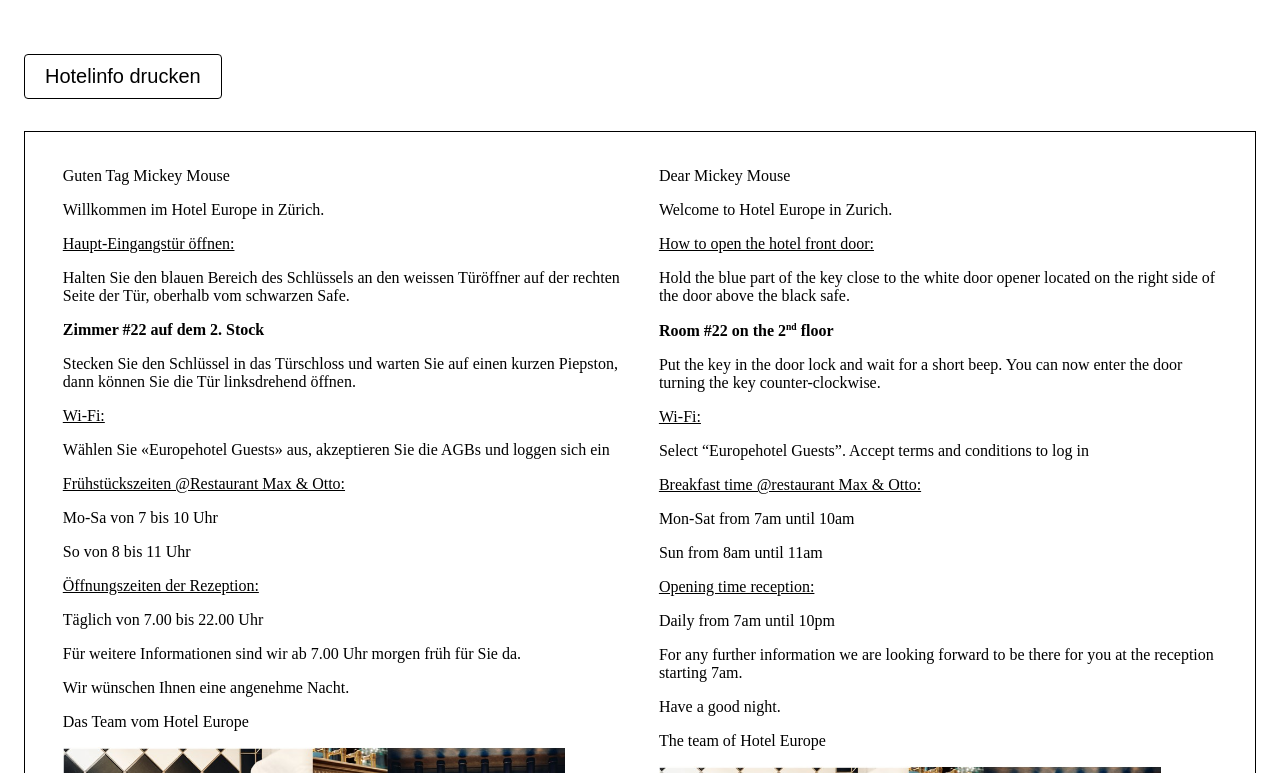
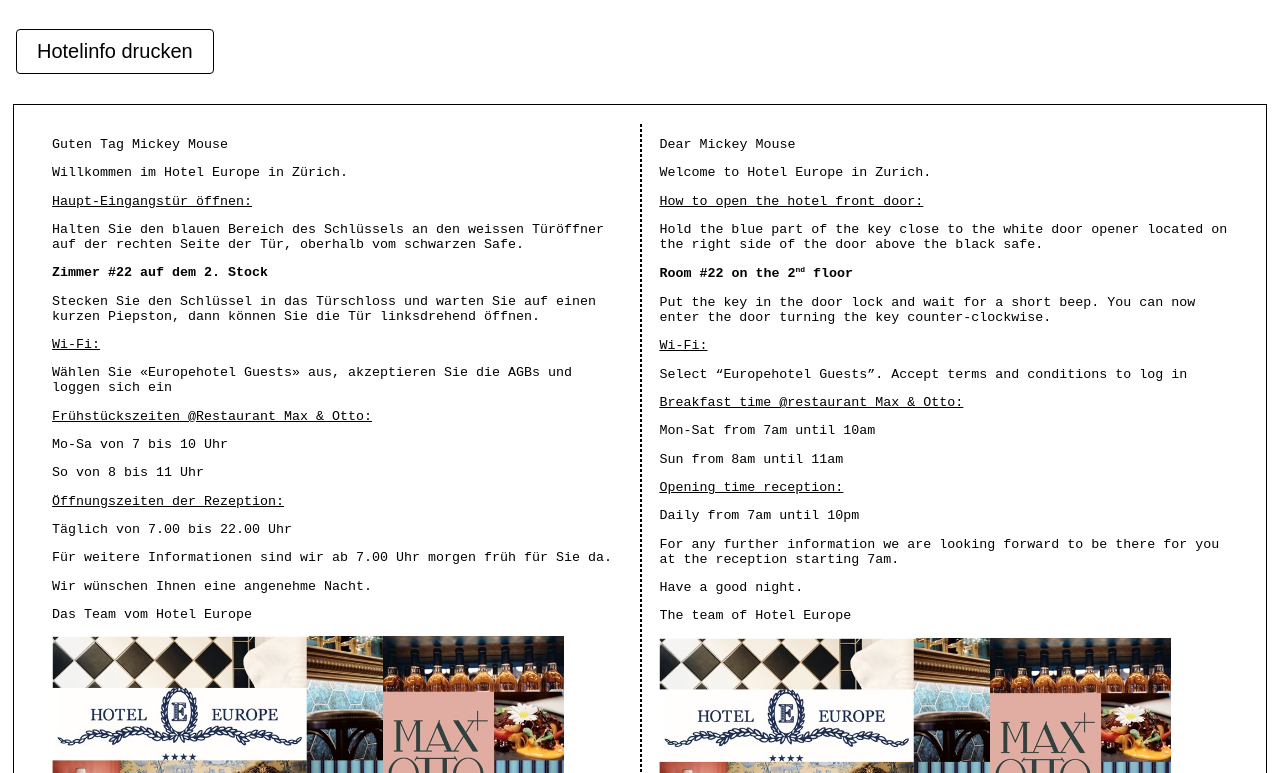
Before and after one commit to melusc/late-checkin-printout, a SvelteKit app: page / in a window 1280 px wide. Shown: the part 887-1660 px from the top of the page. Built offline with nearby package versions, Linux system fonts and the light colour scheme.

Commit message:
Improve styling, add showLang to info

```diff
--- a/src/routes/+page.svelte
+++ b/src/routes/+page.svelte
@@ -2,6 +2,7 @@
 	import EnvelopePageExport from './envelope/page-export.svelte';
 	import InfoPageExport from './info/page-export.svelte';
 	import Input from './input.svelte';
+	import '../app.css';
 
 	let gender: 'm' | 'f' | 'd' = 'd';
 	let room = 22;
@@ -9,18 +10,19 @@
 	let surname = 'Mouse';
 	let showEnglish = true;
 	let showGerman = true;
+	$: envelopeName = `${name.at(0)}. ${surname}`;
 
-	function printPage(name: string) {
-		const url = new URL(`/${name}`, location.href);
+	function printPage(path: string) {
+		const url = new URL(path, location.href);
 		const sp = url.searchParams;
 		sp.set('gender', gender);
 		sp.set('room', String(room));
 		sp.set('name', name);
 		sp.set('surname', surname);
-		sp.set('showEnglish', String	(showEnglish));
+		sp.set('showEnglish', String(showEnglish));
 		sp.set('showGerman', String(showGerman));
 		const printWindow = open(
-			`/${name}`,
+			url.href,
 			'',
 			'left=0,top=0,toolbar=0,scrollbars=0,status=0',
 		)!;
@@ -54,9 +56,9 @@
 />
 
 <button on:click={printEnvelope}>Umschlag drucken</button>
-<EnvelopePageExport {name} {room} {showEnglish} {showGerman} />
+<EnvelopePageExport name={envelopeName} {room} {showEnglish} {showGerman} />
 <button on:click={printInfo}>Hotelinfo drucken</button>
-<InfoPageExport {name} {room} {gender} {surname} />
+<InfoPageExport {name} {room} {gender} {surname} {showEnglish} {showGerman} />
 
 <style>
 	button {
@@ -65,12 +67,13 @@
 		outline: none;
 		border: 1px solid black;
 		padding: 0.5em 1em;
-		margin: .8em;
+		margin: 0.8em;
 		border-radius: 0.2em;
 		margin-top: 2em;
 	}
 
-	button:active, button:focus {
+	button:active,
+	button:focus {
 		outline: 2px dotted black;
 	}
 </style>
--- a/src/routes/envelope/page-export.svelte
+++ b/src/routes/envelope/page-export.svelte
@@ -84,7 +84,6 @@
 	.name {
 		font-size: 35pt;
 		margin-bottom: 1cm;
-		white-space: pre;
 	}
 
 	.room-row {
--- a/src/routes/info/+page.svelte
+++ b/src/routes/info/+page.svelte
@@ -3,7 +3,7 @@
 	import './app.css';
 	import {data} from '$lib/url-data';
 
-	const {gender, room, name, surname} = data;
+	const {gender, room, name, surname, showGerman, showEnglish} = data;
 </script>
 
-<PageExport {gender} {room} {name} {surname} />
+<PageExport {gender} {room} {name} {surname} {showGerman} {showEnglish} />
--- a/src/routes/info/page-english.svelte
+++ b/src/routes/info/page-english.svelte
@@ -8,7 +8,7 @@
 	export let gender: 'm' | 'f' | 'd';
 </script>
 
-<div class="half-page">
+<div>
 	{#if gender === 'd'}
 		<p>Dear {name} {surname}</p>
 	{:else if gender === 'm'}
@@ -56,14 +56,4 @@
 	.bold {
 		font-weight: bold;
 	}
-
-	.half-page {
-		padding-left: 0.5cm;
-	}
-
-	@media print {
-		.half-page {
-			border-left: 1px dotted black;
-		}
-	}
 </style>
--- a/src/routes/info/page-export.svelte
+++ b/src/routes/info/page-export.svelte
@@ -6,17 +6,27 @@
 	export let surname: string;
 	export let room: number;
 	export let gender: 'f' | 'm' | 'd';
+	export let showGerman: boolean;
+	export let showEnglish: boolean;
 </script>
 
 <div class="info">
-	<PageGerman {name} {room} {gender} {surname} />
-	<PageEnglish {name} {room} {gender} {surname} />
+	{#if showGerman}
+		<PageGerman {name} {room} {gender} {surname} />
+	{/if}
+	{#if showGerman && showEnglish}
+		<div class="border"></div>
+	{/if}
+	{#if showEnglish}
+		<PageEnglish {name} {room} {gender} {surname} />
+	{/if}
 </div>
 
 <style>
 	.info {
 		display: grid;
-		grid-template-columns: 1fr 1fr;
+		grid-template-columns: 1fr 1px 1fr;
+		gap: 0.5cm;
 	}
 
 	@media screen {
@@ -26,4 +36,8 @@
 			margin: 1em;
 		}
 	}
+
+	.border {
+		border: 1px dashed black;
+	}
 </style>
--- a/src/routes/info/page-german.svelte
+++ b/src/routes/info/page-german.svelte
@@ -8,7 +8,7 @@
 	export let gender: 'm' | 'f' | 'd';
 </script>
 
-<div class="half-page">
+<div>
 	{#if gender === 'd'}
 		<p>Guten Tag {name} {surname}</p>
 	{:else if gender === 'm'}
@@ -58,8 +58,4 @@
 	.bold {
 		font-weight: bold;
 	}
-
-	.half-page {
-		padding-right: 0.5cm;
-	}
 </style>
```
Also changed, not shown: src/routes/envelope/+page.svelte (+2 -5 lines).
